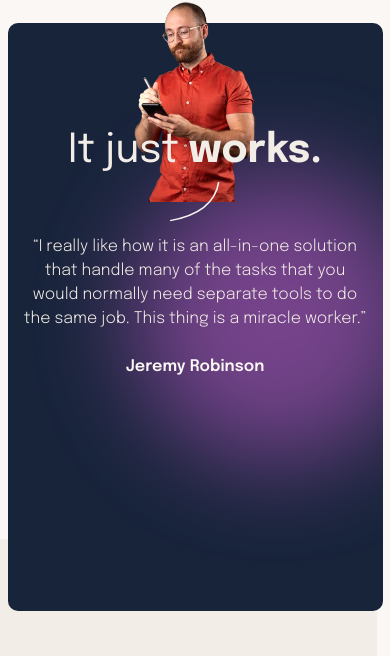
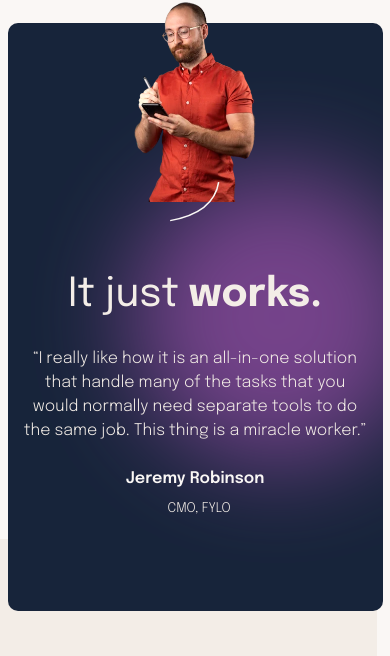
Before and after one commit to EAguayodev/suite-landing-page-main, a plain HTML site: page index.html in a window 390 px wide. Shown: the part 1032-1688 px from the top of the page. Drawn offline with Linux system fonts and the light colour scheme.

Commit message:
testing testimonial layout changes (position text downard after img resizing for mobile screens)

```diff
--- a/css/main.css
+++ b/css/main.css
@@ -311,7 +311,7 @@ footer {
     }
 
     .testimonial-content-row h3 {
-        top: -21rem;
+        top: -12rem;
         font-size: 2.5rem;
         text-align: center;
     }
@@ -322,10 +322,16 @@ footer {
     }
 
     .testimonial-content-row p {
-        top: -17rem;
+        top: -10rem;
         text-align: center;
         position: relative;
         width: 21.438rem;
+    }
+
+    .testimonial-company{
+        position: relative;
+            top: -10rem;
+            left: 9rem;
     }
 
     .testimonial-img {
```
